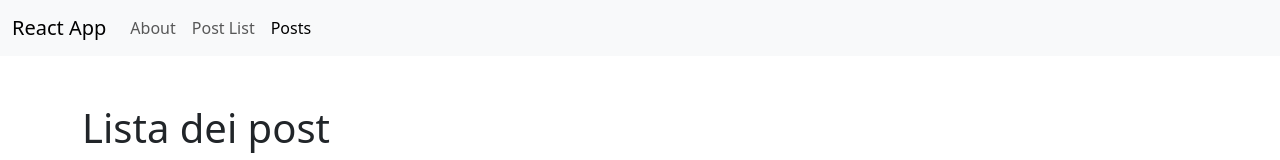
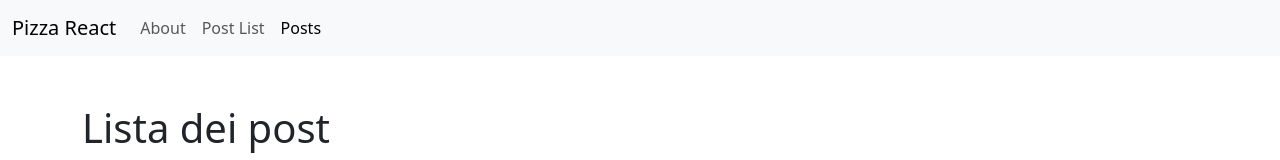
Before and after one commit to giuseppemsabino/react-router, a React (Vite) app: page /posts in a window 1280 px wide. Shown: the top 160 px of the page. Built offline with nearby package versions, Linux system fonts and the light colour scheme.

Commit message:
backend connected good

```diff
--- a/src/components/Navbar.jsx
+++ b/src/components/Navbar.jsx
@@ -5,7 +5,7 @@ export default function Navbar() {
     <nav className="navbar navbar-expand-lg bg-body-tertiary">
       <div className="container-fluid">
         <a className="navbar-brand" href="#">
-          {import.meta.VITE_APP_NAME || 'React App'}
+          {import.meta.env.VITE_APP_NAME || 'React App'}
         </a>
         <button
           className="navbar-toggler"
--- a/src/pages/posts/IndexPosts.jsx
+++ b/src/pages/posts/IndexPosts.jsx
@@ -1,7 +1,8 @@
-import { useState, useEffect } from "react";
-import { Link } from "react-router-dom";
+export default function IndexPosts() {
 
-export default function IndexPosts() {
+    const apiUrl = import.meta.env.VITE_API_URL
+    // console.log(apiUrl);
+
 
   return (
     <div className="container">
```
